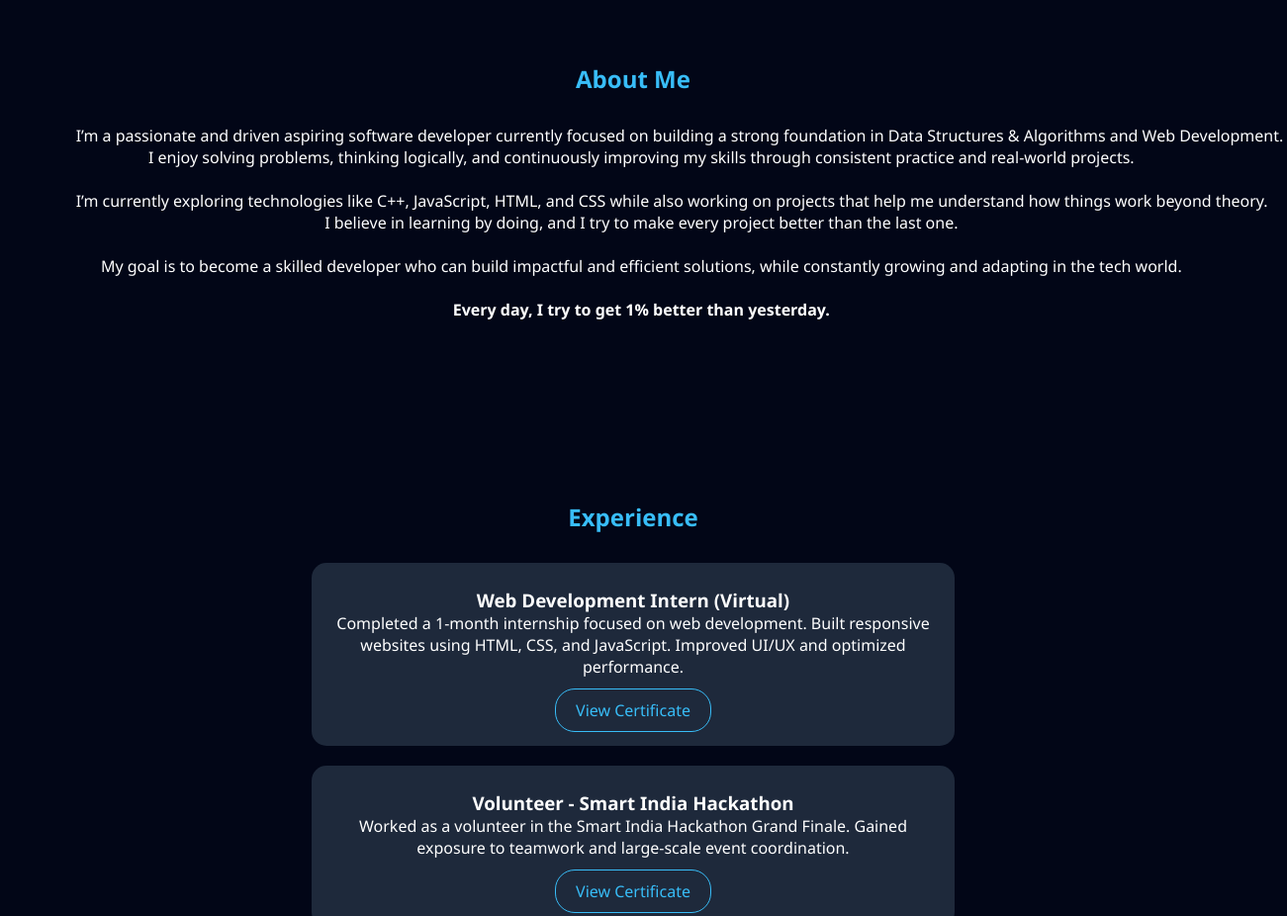
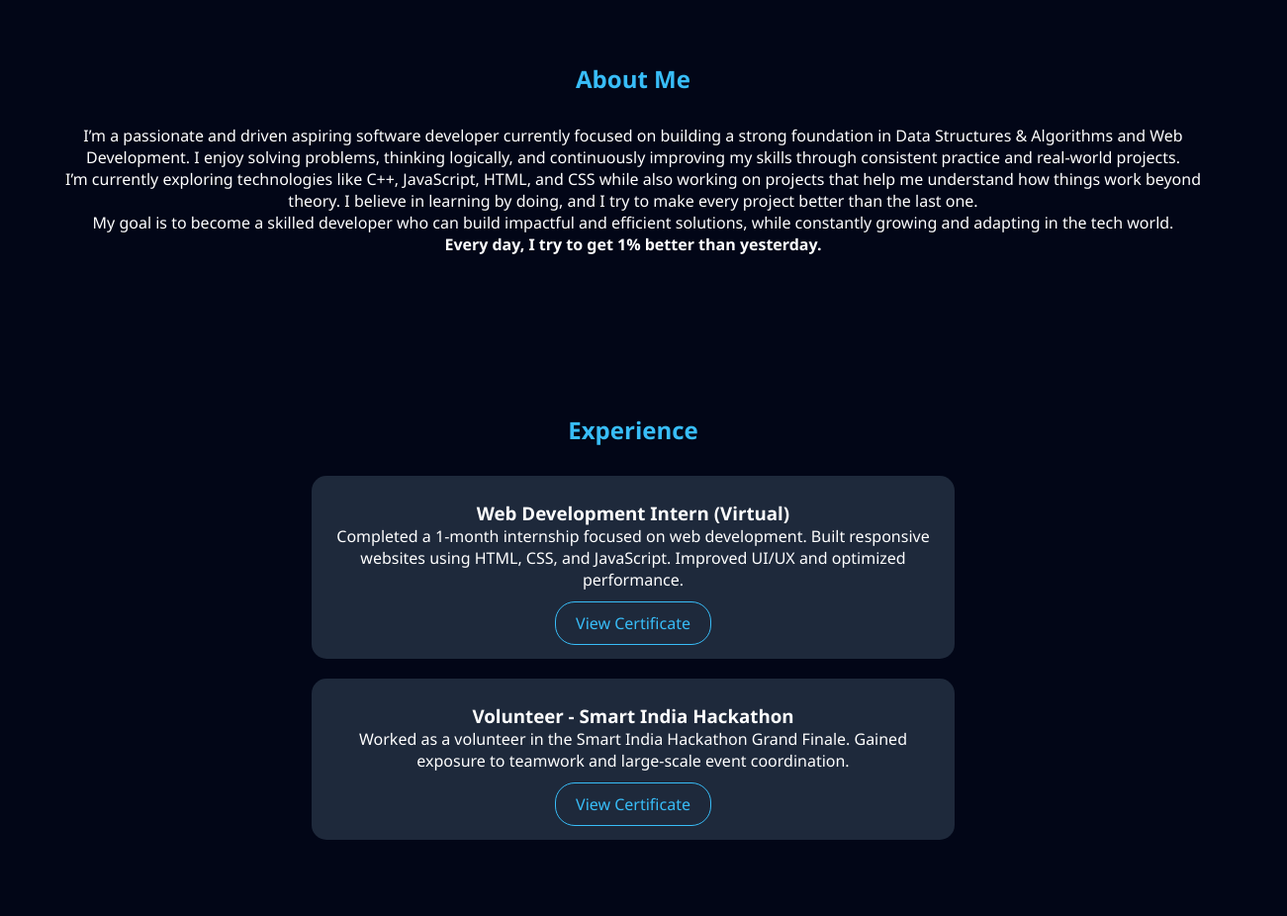
Before and after one commit to shantanukatiyar/portfolio-website, a plain HTML site: page index.html in a window 1280 px wide. Shown: the part 1000-1926 px from the top of the page at 99% size, 1301 px wide, since content can reach past the window. Drawn offline with Linux system fonts and the light colour scheme.

Commit message:
Update index.html

```diff
--- a/index.html
+++ b/index.html
@@ -56,18 +56,17 @@
 <section id="about" class="fade">
   <h2>About Me</h2>
   <p>
-    <pre>
     I’m a passionate and driven aspiring software developer currently focused on building a strong foundation in Data Structures & Algorithms and Web Development.
     I enjoy solving problems, thinking logically, and continuously improving my skills through consistent practice and real-world projects.
-
+  </p>
+  <p>
     I’m currently exploring technologies like C++, JavaScript, HTML, and CSS while also working on projects that help me understand how things work beyond theory.
     I believe in learning by doing, and I try to make every project better than the last one.
-
+  </p>
+  <p>
     My goal is to become a skilled developer who can build impactful and efficient solutions, while constantly growing and adapting in the tech world.
-
-    <b>Every day, I try to get 1% better than yesterday.</b>
-    </pre>
   </p>
+    <p><b>Every day, I try to get 1% better than yesterday.</b></p>
 </section>
 
 <!-- EXPERIENCE -->
```
